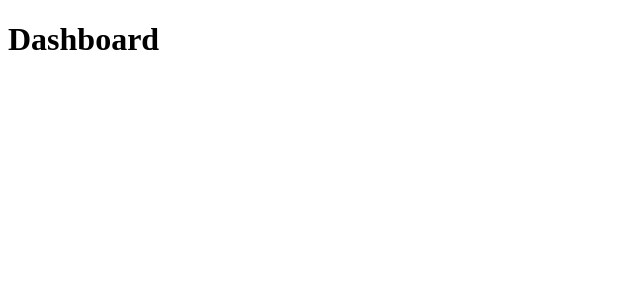
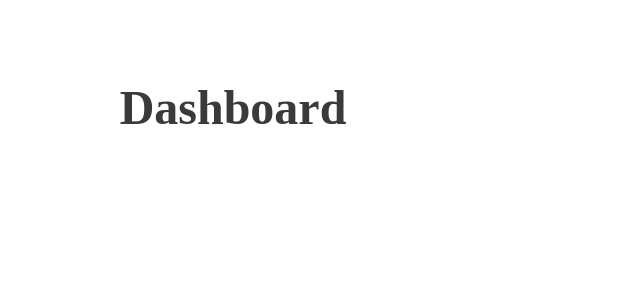
Before and after one commit to victorhsms/gitcollection, a React (Create React App) app: page / in a window 1280 px wide. Shown: the top 300 px of the page, without its empty margins (0-640 px from the left). Built offline with nearby package versions, Linux system fonts and the light colour scheme.

Commit message:
Adicionado o styled component

```diff
--- a/package.json
+++ b/package.json
@@ -14,6 +14,7 @@
     "react-dom": "^18.1.0",
     "react-router-dom": "^5.3.1",
     "react-scripts": "5.0.1",
+    "styled-components": "^5.3.5",
     "typescript": "^4.6.4",
     "web-vitals": "^2.1.4"
   },
@@ -42,6 +43,7 @@
     ]
   },
   "devDependencies": {
-    "@types/react-router-dom": "^5.3.3"
+    "@types/react-router-dom": "^5.3.3",
+    "@types/styled-components": "^5.1.25"
   }
 }
--- a/src/pages/Dashboard/index.tsx
+++ b/src/pages/Dashboard/index.tsx
@@ -1,5 +1,7 @@
 import React from 'react';
 
+import { Title } from './styles'
+
 export const Dashboard: React.FunctionComponent = () => {
-  return <h1>Dashboard</h1>
+  return <Title>Dashboard</Title>
 };
--- /dev/null
+++ b/src/pages/Dashboard/styles.ts
@@ -0,0 +1,10 @@
+import styled from 'styled-components';
+
+export const Title = styled.h1`
+  font-size: 48px;
+  text-align: center;
+  color: #3a3a3a;
+  max-width: 450px;
+  line-height: 56px;
+  margin-top: 80px;
+`;
```
Also changed, not shown: 1 other file (tests, documents, lock files or other folders).
